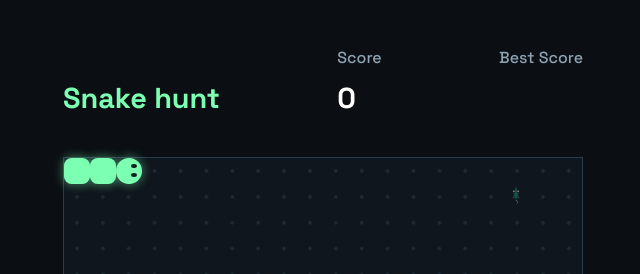
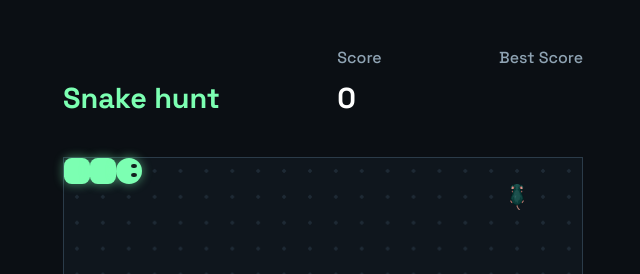
Before and after one commit to PointerColt/snakebite, a plain HTML site: page index.html in a window 1280 px wide. Shown: the top 274 px of the page, 317-957 px from the left. Drawn offline with nearby package versions, Linux system fonts and the light colour scheme.

Commit message:
increased the size of rat

```diff
--- a/css/food.css
+++ b/css/food.css
@@ -1,8 +1,8 @@
 .food {
-  height: 90%;
-  width: 90%;
+  height: 100%;
+  width: 100%;
   background-image: url(../asset/rat.png);
-  background-size: cover;
+  background-size: 200%;
   background-repeat: no-repeat;
   background-position: center;
 }
```
